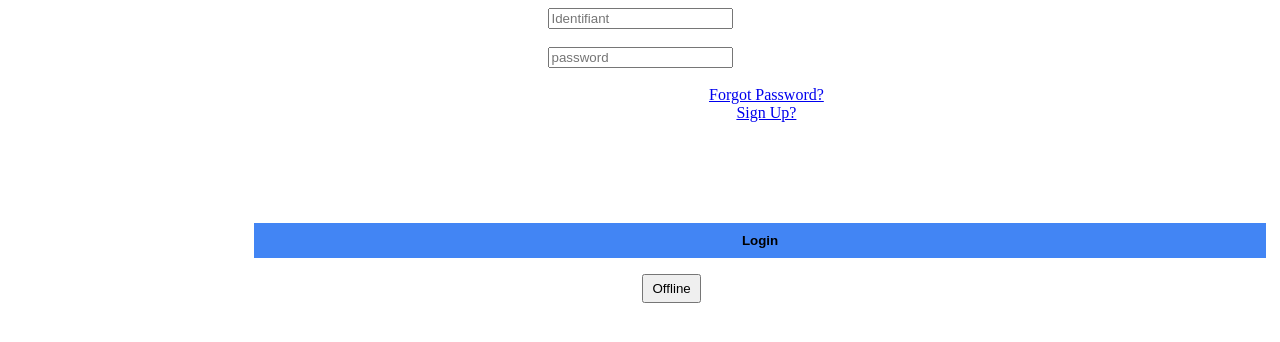
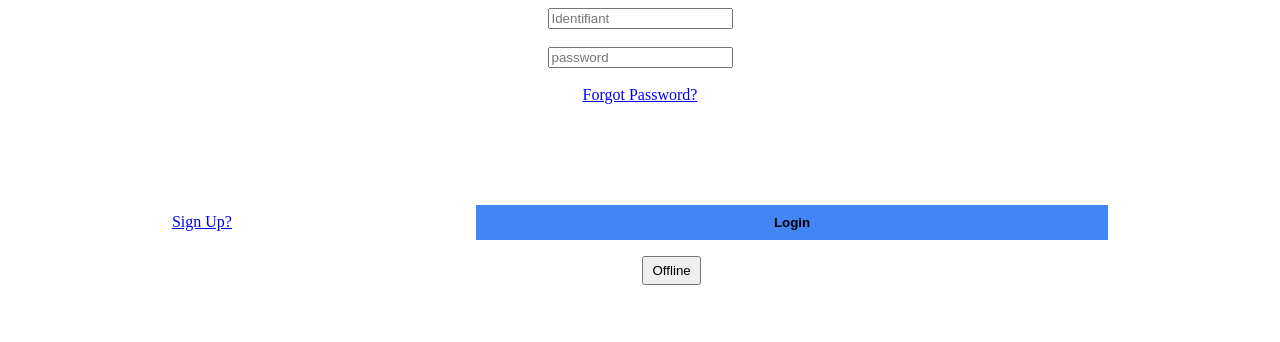
Before and after one commit to omwitsa-etole/group-channel, a Django app: page /video/login/ in a window 1280 px wide. Shown: the top 342 px of the page. Run offline with Django 4.2, Linux system fonts and the light colour scheme.

Commit message:
style update

```diff
--- a/data/templates/login.html
+++ b/data/templates/login.html
@@ -30,10 +30,10 @@
 
          <div style = "min-width: 40%;">
             <center>
-				<a href="/video/in/forgetpass/" style="margin-left: 20%;">Forgot Password?</a><br>
-				<a href="{% url 'sign_up' %}" style="margin-left: 20%;">Sign Up?</a>
+				<a href="/video/in/forgetpass/" style="margin-left: ;">Forgot Password?</a><br>
+				<a href="{% url 'sign_up' %}" style="margin-left: ;">Sign Up?</a>
                <button style = "border:0px; background-color:#4285F4; margin-top:8%;
-                  height:35px; width:80%;margin-left:19%;" type = "submit"
+                  height:35px; width:50%;margin-left:19%;" type = "submit"
                   value = "Login" >
                   <strong>Login</strong>
                </button><br>
```
Also changed, not shown: 1 other file.
